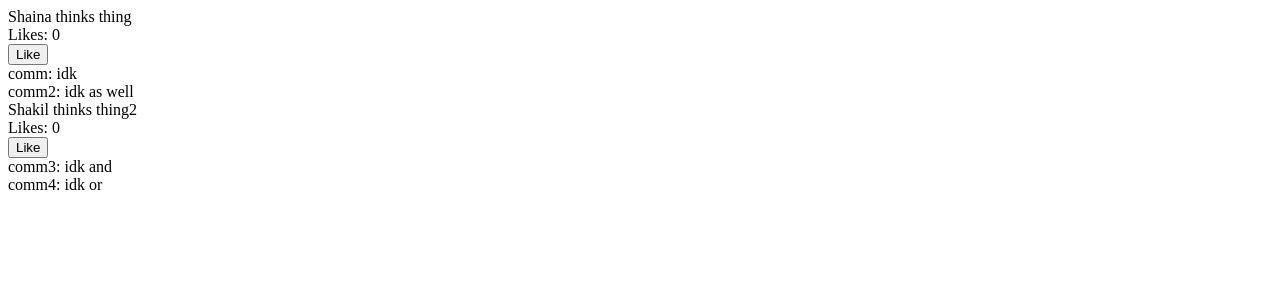
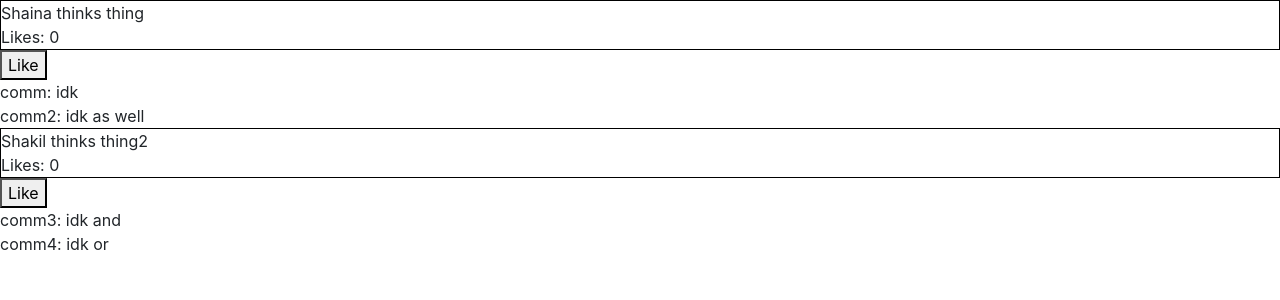
Before and after one commit to srafi1/pain-points, a Flask app: page / in a window 1280 px wide. Shown: the top 300 px of the page. Run offline with Flask 2, Linux system fonts and the light colour scheme; some libraries are stand-ins or nearby versions.

Commit message:
did more work on vue

```diff
--- a/static/css/stylesheet.css
+++ b/static/css/stylesheet.css
@@ -0,0 +1,3 @@
+.post-wrapper {
+    border: 1px solid black;
+}
--- a/static/js/vue.js
+++ b/static/js/vue.js
@@ -1,6 +1,6 @@
 Vue.component('post', {
     props: ['person', 'idea', 'likes'],
-    template: '<div><div>{{ person }} thinks {{ idea }}<br>Likes: {{ likes }}</div></div>'
+    template: '<div class="post-wrapper"><div>{{ person }} thinks {{ idea }}<br>Likes: {{ likes }}</div></div>'
 })
 
 Vue.component('comment', {
@@ -11,8 +11,12 @@ Vue.component('comment', {
 var app = new Vue({
     el: '#app',
     data: {
+        classObject: {
+
+        },
         users: [
             {
+                cl: "post-wrapper",
                 name: "Shaina",
                 likes: 0,
                 idea: "thing",
@@ -34,7 +38,6 @@ var app = new Vue({
     },
     methods: {
       addlike: function(user) {
-          console.log(user);
           user.likes+=1;
       }
     }
--- a/templates/index.html
+++ b/templates/index.html
@@ -5,10 +5,13 @@
         <title></title>
         <script src="https://cdn.jsdelivr.net/npm/vue@2.5.13/dist/vue.js"></script>
         <link rel="stylesheet" href="/static/css/stylesheet.css"/>
+        <link rel="stylesheet" href="https://maxcdn.bootstrapcdn.com/bootstrap/4.0.0-alpha.2/css/bootstrap.min.css" integrity="sha384-y3tfxAZXuh4HwSYylfB+J125MxIs6mR5FOHamPBG064zB+AFeWH94NdvaCBm8qnd" crossorigin="anonymous">
+        <script src="https://ajax.googleapis.com/ajax/libs/jquery/2.1.4/jquery.min.js"></script>
+        <script src="https://maxcdn.bootstrapcdn.com/bootstrap/4.0.0-alpha.2/js/bootstrap.min.js" integrity="sha384-vZ2WRJMwsjRMW/8U7i6PWi6AlO1L79snBrmgiDpgIWJ82z8eA5lenwvxbMV1PAh7" crossorigin="anonymous"></script>
 
     </head>
     <body>
-        <div id="app">
+        <div  id="app">
             <div v-for="user in users">
                 <post :person="user.name" :idea="user.idea" :likes="user.likes"></post>
                 <button v-on:click="addlike(user)">Like</button>
```
